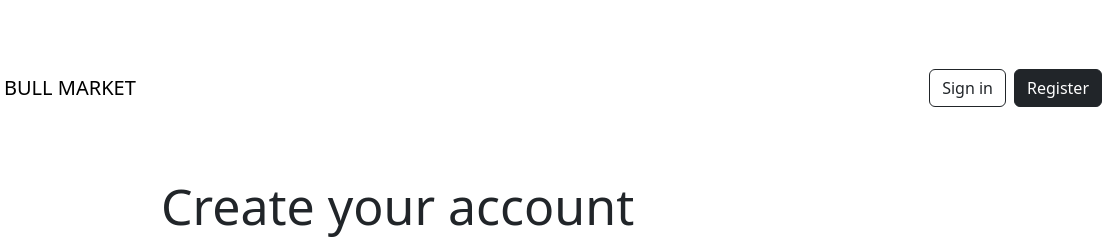
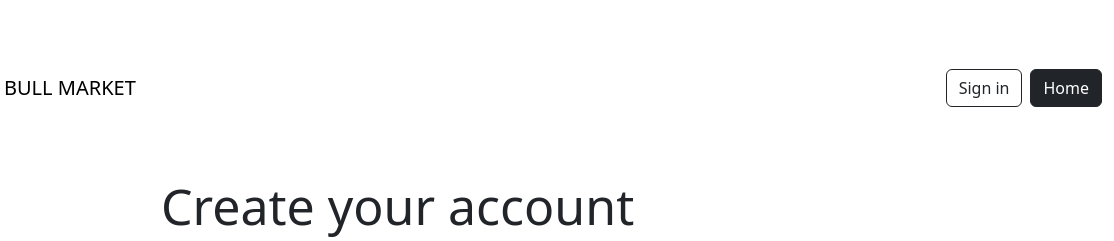
Before and after one commit to Ogsmokelocc/cs_360_project, a website: page register.html in a window 1280 px wide. Shown: the top 241 px of the page, 166-1280 px from the left. Drawn offline with nearby package versions, Linux system fonts and the light colour scheme.

Commit message:
in the register page there was a register button so i changed it to a home button that links back to the home

```diff
--- a/register.html
+++ b/register.html
@@ -83,7 +83,7 @@
             </a>
             <div class="d-flex ms-auto">
                 <a href="signin.html" class="btn btn-outline-dark me-2">Sign in</a>
-                <a href="register.html" class="btn btn-dark">Register</a>
+                <a href="index.html" class="btn btn-dark">Home</a>
             </div>
         </div>
     </nav>
```
